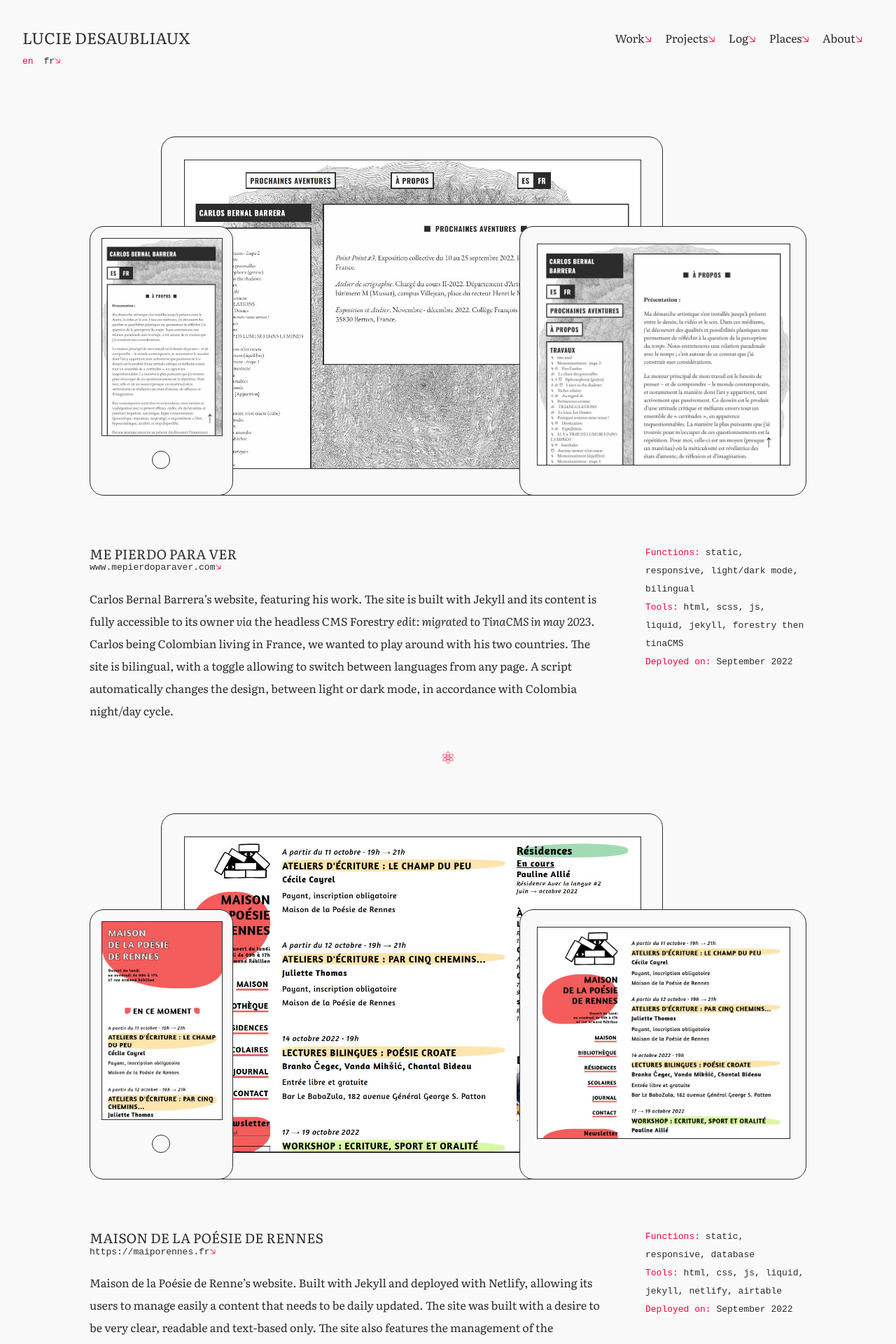
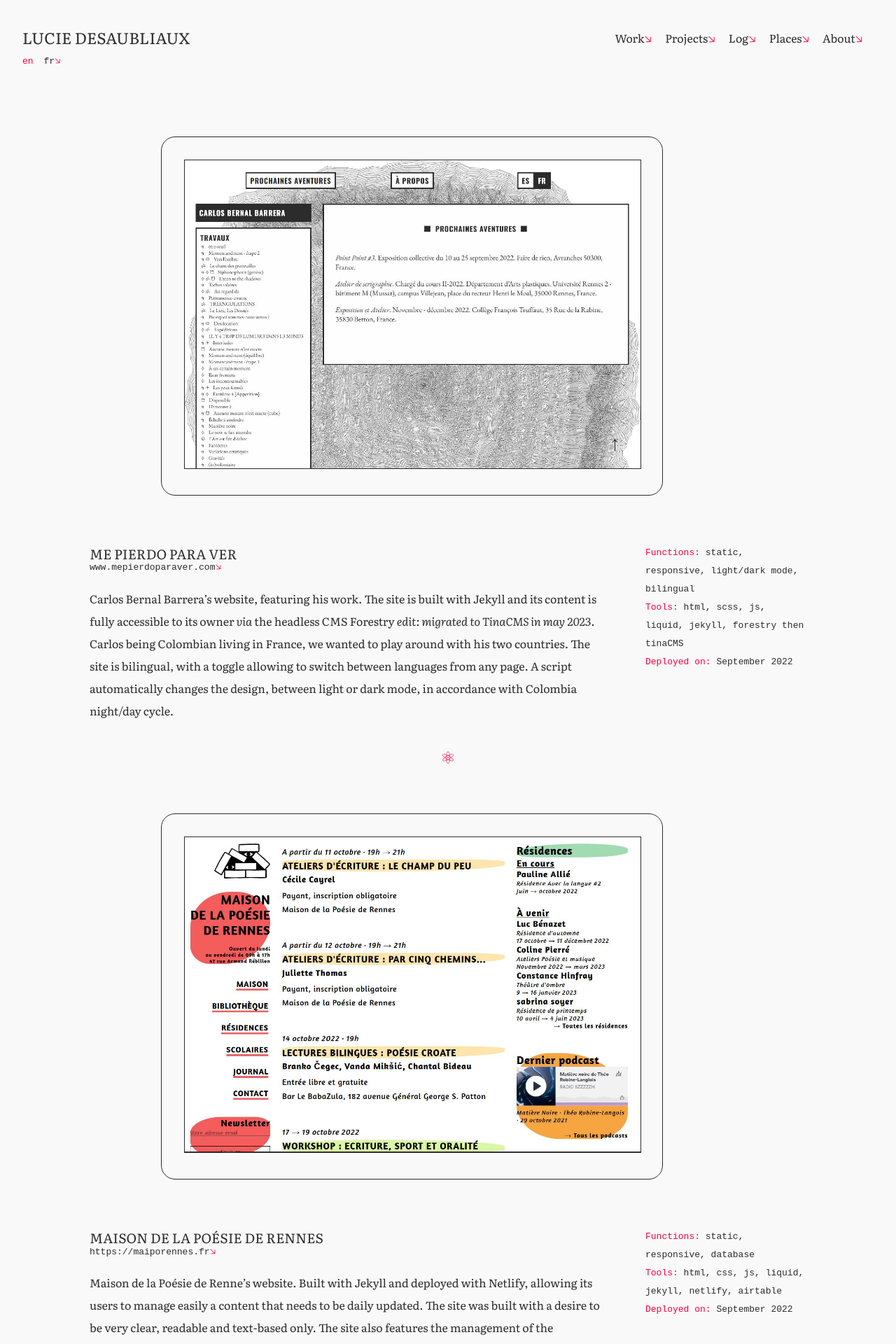
Before and after one commit to PQuod/dev_portfolio, a Jekyll site: the page built from en/work.markdown, in a window 1280 px wide. Shown: the top 1920 px of the page at 70% size. Built offline with Jekyll 4.4.1, drawn with Linux system fonts in a browser that asks for light colours.

Commit message:
Update work.html

```diff
--- a/_layouts/work.html
+++ b/_layouts/work.html
@@ -9,13 +9,17 @@
       <div class="work-desktop">
         <img src="{{site.baseurl}}/imgs/work/{{ post.img }}_desktop.jpg" alt="screenshot of the site on screen resolution" />
       </div>
+      {% if post.tablet_format %}
       <div class="work-tablet">
         <img src="{{site.baseurl}}/imgs/work/{{ post.img }}_tablet.jpg" alt="screenshot of the site on tablet resolution" />
       </div>
+      {% endif %}
+      {% if post.phone_format %}
       <div class="work-phone">
         <img src="{{site.baseurl}}/imgs/work/{{ post.img }}_phone.jpg" alt="screenshot of the site on phone resolution" />
         <span class="phone-cercle"></span>
       </div>
+      {% endif %}
     </div>
     <div class="work-description">
       <div class="work-main">
```
